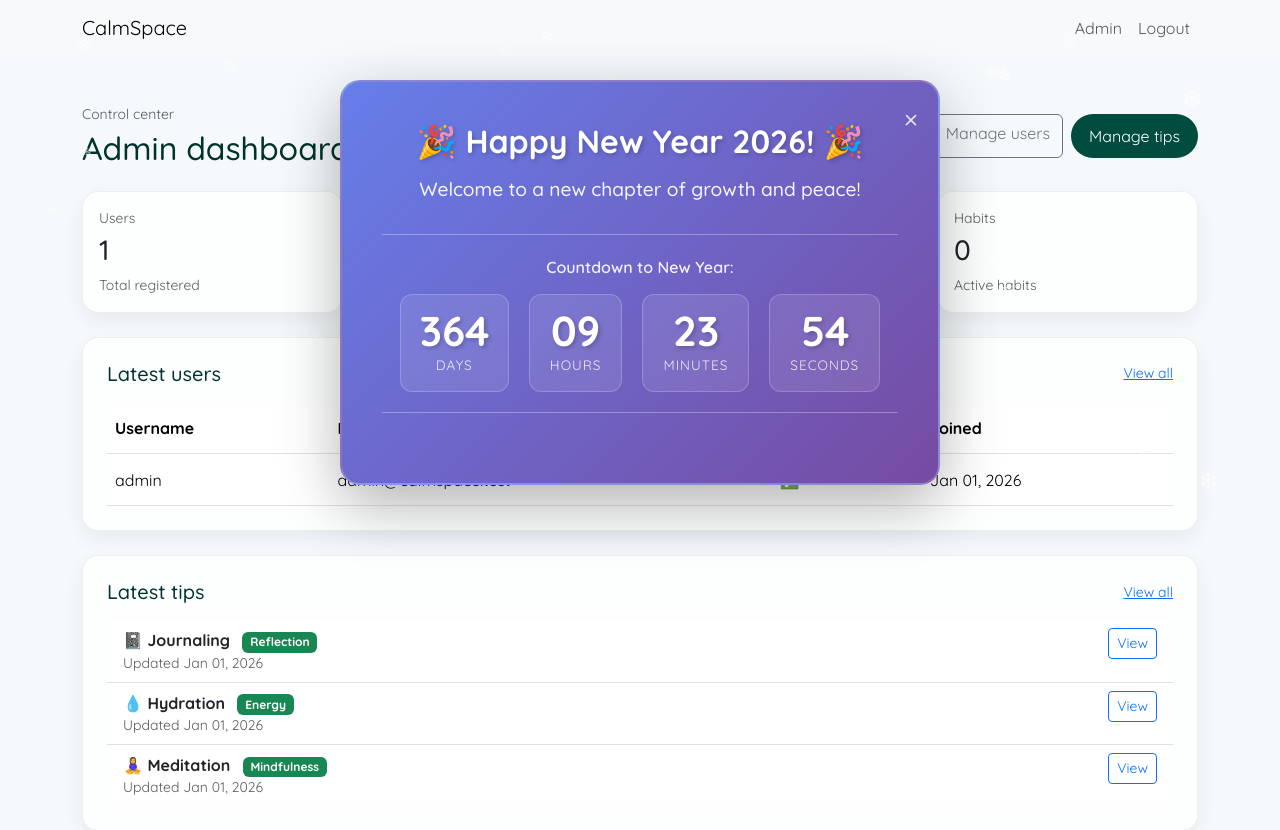
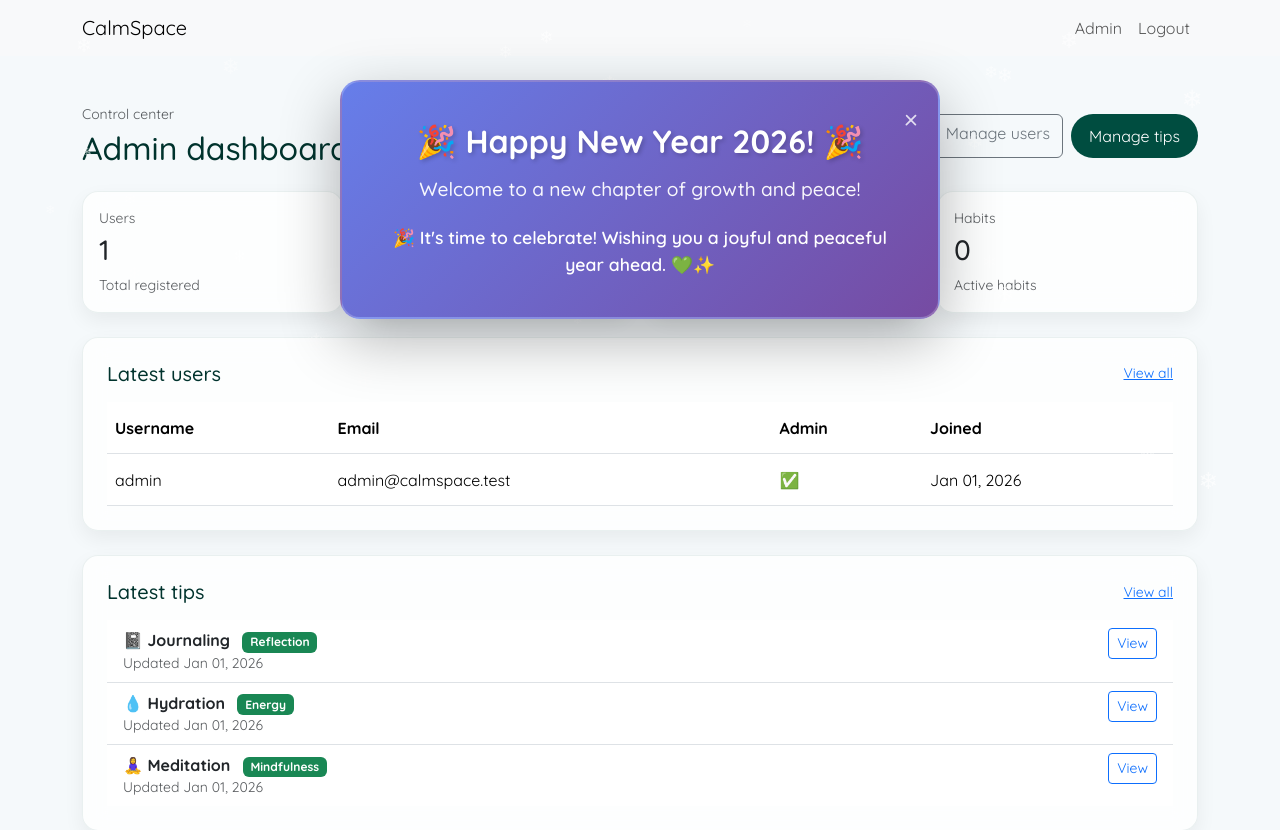
Before and after one commit to EsmoAghamedova/flask-jinja, a Flask app: page /admin in a window 1280 px wide. Shown: the top 830 px of the page. Run offline with Flask 3, Linux system fonts and the light colour scheme; the visitor is signed in with stand-in values (Sample User, id 1); some libraries are stand-ins or nearby versions.

Commit message:
fixed pop up message

```diff
--- a/templates/base.html
+++ b/templates/base.html
@@ -32,28 +32,7 @@
         <span class="close-btn" onclick="closeNewYearPopup()">×</span>
         <h1 class="new-year-title">🎉 Happy New Year 2026! 🎉</h1>
         <p class="congratulations-text">Welcome to a new chapter of growth and peace!</p>
-        <div class="countdown-section">
-          <p class="countdown-label">Countdown to New Year:</p>
-          <div class="countdown-display">
-            <div class="countdown-item">
-              <span class="countdown-value" id="days_popup">00</span>
-              <span class="countdown-label-small">Days</span>
-            </div>
-            <div class="countdown-item">
-              <span class="countdown-value" id="hours_popup">00</span>
-              <span class="countdown-label-small">Hours</span>
-            </div>
-            <div class="countdown-item">
-              <span class="countdown-value" id="minutes_popup">00</span>
-              <span class="countdown-label-small">Minutes</span>
-            </div>
-            <div class="countdown-item">
-              <span class="countdown-value" id="seconds_popup">00</span>
-              <span class="countdown-label-small">Seconds</span>
-            </div>
-          </div>
-        </div>
-        <p class="new-year-message" id="popupCongrats" style="display:none">Make this year count! 💚✨</p>
+        <p class="new-year-message" id="popupCongrats" style="display:block">🎉 It's time to celebrate! Wishing you a joyful and peaceful year ahead. 💚✨</p>
       </div>
     </div>
 
@@ -61,30 +40,17 @@
     <div id="newYearBar" class="new-year-bar" style="display:none">
       <div class="container d-flex align-items-center justify-content-between">
         <div class="bar-left">
-          <strong>Countdown to New Year</strong>
+          <strong>🎉 Happy New Year 2026! 🎉</strong>
         </div>
 
-        <div class="countdown-display" id="countdownDisplay">
-          <div class="countdown-item">
-            <span class="countdown-value" id="days">00</span>
-            <span class="countdown-label-small">Days</span>
-          </div>
-          <div class="countdown-item">
-            <span class="countdown-value" id="hours">00</span>
-            <span class="countdown-label-small">Hours</span>
-          </div>
-          <div class="countdown-item">
-            <span class="countdown-value" id="minutes">00</span>
-            <span class="countdown-label-small">Minutes</span>
-          </div>
-          <div class="countdown-item">
-            <span class="countdown-value" id="seconds">00</span>
-            <span class="countdown-label-small">Seconds</span>
-          </div>
+        <div class="countdown-display" id="countdownDisplay" style="display:none"></div>
+
+        <div class="congrats-message" id="congratsMessage" style="display:block">
+          <strong>Wishing you a joyful and peaceful year ahead.</strong>
         </div>
 
-        <div class="congrats-message" id="congratsMessage" style="display:none">
-          <strong>🎉 Happy New Year 2026! 🎉</strong>
+        <div class="bar-close ms-3">
+          <button type="button" class="btn btn-sm btn-outline-light" onclick="closeNewYearBar()">✕</button>
         </div>
       </div>
       <div class="confetti-container" id="confettiContainer"></div>
@@ -97,9 +63,13 @@
     {% include 'components/_footer.html' %}
     <script src="https://cdn.jsdelivr.net/npm/bootstrap@5.3.8/dist/js/bootstrap.bundle.min.js"></script>
 
-    <!-- New Year Inline Countdown and Confetti Script -->
+    <!-- New Year Inline Celebration and Confetti Script -->
     <script>
       let confettiTimeout = null
+
+      const NEW_YEAR_POPUP_KEY = 'newYearPopupShown_2026'
+      const NEW_YEAR_BAR_KEY = 'newYearBarClosed_2026'
+
       function createConfetti(containerId = 'confettiContainer', duration = 8000) {
         const container = document.getElementById(containerId)
         if (!container) return
@@ -126,76 +96,71 @@
         }, duration)
       }
 
-      let _countdownTriggered = false
-      function updateCountdown() {
-        const now = new Date()
-        const nextYear = new Date(now.getFullYear() + 1, 0, 1)
-        const diff = nextYear - now
-
-        const days = Math.floor(diff / (1000 * 60 * 60 * 24))
-        const hours = Math.floor((diff % (1000 * 60 * 60 * 24)) / (1000 * 60 * 60))
-        const minutes = Math.floor((diff % (1000 * 60 * 60)) / (1000 * 60))
-        const seconds = Math.floor((diff % (1000 * 60)) / 1000)
-
-        // elements in bar
-        const daysEl = document.getElementById('days')
-        const hoursEl = document.getElementById('hours')
-        const minutesEl = document.getElementById('minutes')
-        const secondsEl = document.getElementById('seconds')
-        // elements in popup
-        const daysP = document.getElementById('days_popup')
-        const hoursP = document.getElementById('hours_popup')
-        const minutesP = document.getElementById('minutes_popup')
-        const secondsP = document.getElementById('seconds_popup')
-
-        const display = document.getElementById('countdownDisplay')
-        const congrats = document.getElementById('congratsMessage')
-        const popup = document.getElementById('newYearPopup')
-        const popupCongrats = document.getElementById('popupCongrats')
-
-        if (diff > 0) {
-          if (daysEl) daysEl.textContent = String(days).padStart(2, '0')
-          if (hoursEl) hoursEl.textContent = String(hours).padStart(2, '0')
-          if (minutesEl) minutesEl.textContent = String(minutes).padStart(2, '0')
-          if (secondsEl) secondsEl.textContent = String(seconds).padStart(2, '0')
-
-          if (daysP) daysP.textContent = String(days).padStart(2, '0')
-          if (hoursP) hoursP.textContent = String(hours).padStart(2, '0')
-          if (minutesP) minutesP.textContent = String(minutes).padStart(2, '0')
-          if (secondsP) secondsP.textContent = String(seconds).padStart(2, '0')
-        } else {
-          if (!_countdownTriggered) {
-            _countdownTriggered = true
-            // if popup still visible, show congrats there and confetti in popup
-            if (popup && window.getComputedStyle(popup).display !== 'none') {
-              if (popupCongrats) popupCongrats.style.display = 'block'
-              createConfetti('confettiPopup', 12000)
-            } else {
-              if (display) display.style.display = 'none'
-              if (congrats) congrats.style.display = 'block'
-              createConfetti('confettiContainer', 12000)
-            }
-          }
-        }
-      }
-
       function closeNewYearPopup() {
         const popup = document.getElementById('newYearPopup')
         const bar = document.getElementById('newYearBar')
+        const confettiPopup = document.getElementById('confettiPopup')
+
+        // remember: popup was seen/closed
+        localStorage.setItem(NEW_YEAR_POPUP_KEY, '1')
+
         if (popup) {
           popup.style.opacity = '0'
           setTimeout(() => {
             popup.style.display = 'none'
-            if (bar) bar.style.display = 'block'
+
+            const barClosed = localStorage.getItem(NEW_YEAR_BAR_KEY) === '1'
+            if (bar && !barClosed) bar.style.display = 'block'
+
+            if (confettiPopup) confettiPopup.innerHTML = ''
           }, 250)
-        } else if (bar) {
-          bar.style.display = 'block'
+        }
+
+        if (confettiTimeout) {
+          clearTimeout(confettiTimeout)
+          confettiTimeout = null
         }
       }
 
+      function closeNewYearBar() {
+        // remember: bar was closed
+        localStorage.setItem(NEW_YEAR_BAR_KEY, '1')
+
+        const bar = document.getElementById('newYearBar')
+        const confetti = document.getElementById('confettiContainer')
+
+        if (bar) bar.style.display = 'none'
+        if (confetti) confetti.innerHTML = ''
+      }
+
       document.addEventListener('DOMContentLoaded', function () {
-        updateCountdown()
-        setInterval(updateCountdown, 1000)
+        const popup = document.getElementById('newYearPopup')
+        const bar = document.getElementById('newYearBar')
+        const popupCongrats = document.getElementById('popupCongrats')
+
+        const popupSeen = localStorage.getItem(NEW_YEAR_POPUP_KEY) === '1'
+        const barClosed = localStorage.getItem(NEW_YEAR_BAR_KEY) === '1'
+
+        if (!popupSeen) {
+          if (popup) {
+            popup.style.display = 'flex'
+            popup.style.opacity = '1'
+            popup.addEventListener('click', (e) => {
+              if (e.target === popup) closeNewYearPopup()
+            })
+          }
+
+          if (popupCongrats) popupCongrats.style.display = 'block'
+          document.addEventListener('keydown', (e) => {
+            if (e.key === 'Escape') closeNewYearPopup()
+          })
+
+          createConfetti('confettiPopup', 12000)
+        } else {
+          if (popup) popup.style.display = 'none'
+          if (bar && !barClosed) bar.style.display = 'block'
+          if (bar && barClosed) bar.style.display = 'none'
+        }
       })
     </script>
 
```
